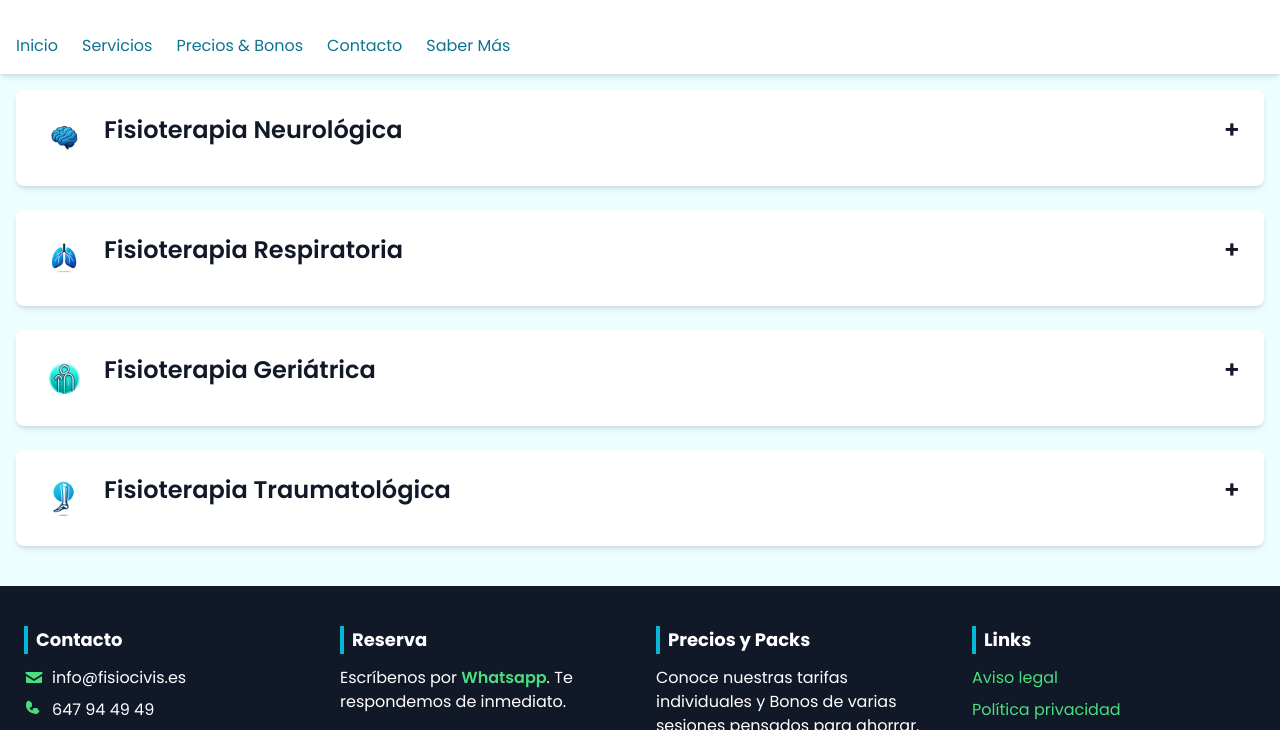
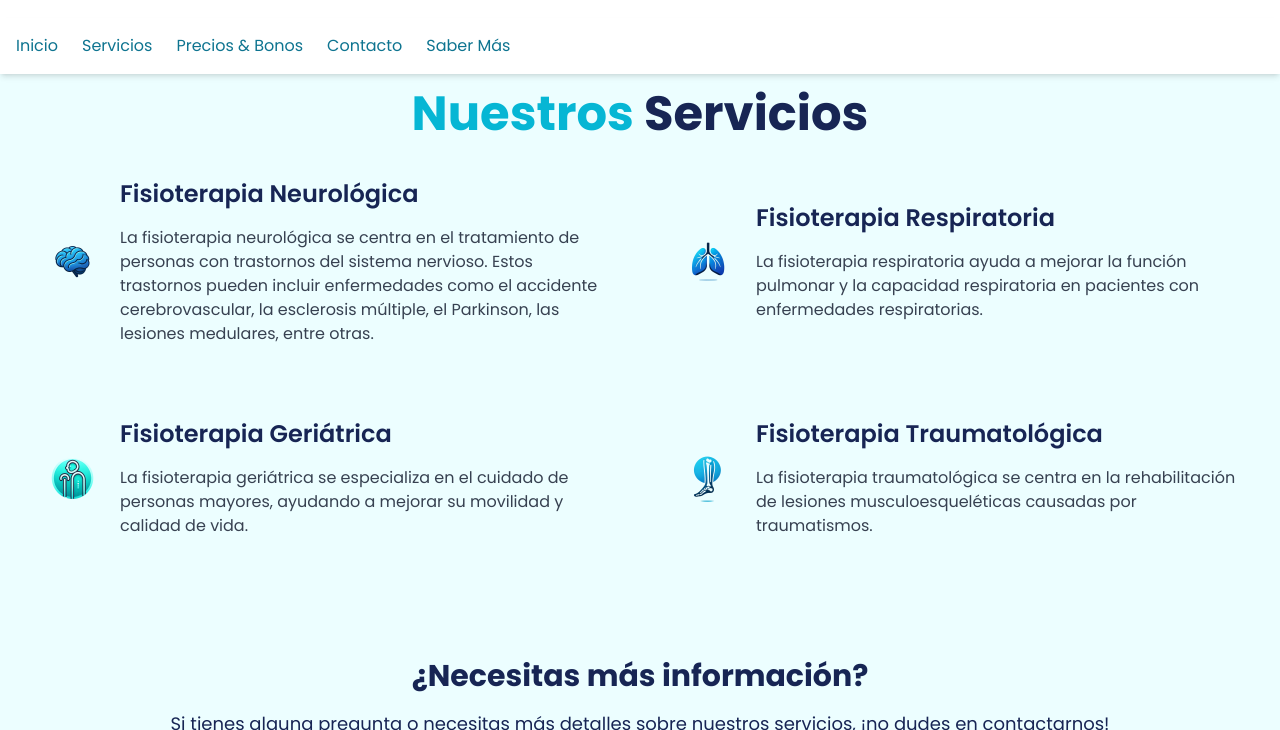
Before and after one commit to Pedrolacarcel98/FisioCivis, a plain HTML site: page servicios.html in a window 1280 px wide. Shown: the part 70-800 px from the top of the page. Drawn offline with nearby package versions, Linux system fonts and the light colour scheme.

Commit message:
servicios y index avance

```diff
--- a/servicios.html
+++ b/servicios.html
@@ -6,32 +6,28 @@
     <title>Servicios de Fisioterapia</title>
     <script src="https://cdn.tailwindcss.com"></script>
     <link href="https://fonts.googleapis.com/css2?family=Poppins:wght@400;600;700&display=swap" rel="stylesheet">
-    <script src="js/include.js"></script>
     <style>
-        body {
+        .custom-font {
             font-family: 'Poppins', sans-serif;
         }
-        .content {
-            max-height: 0;
-            overflow: hidden;
-            transition: max-height 0.2s ease-out;
-        }
-        .content.show {
-            max-height: 1000px; /* Ajusta este valor según sea necesario */
-        }
     </style>
+
 </head>
-<body class="bg-cyan-50 text-gray-900 font-poppins">
+<body class="bg-cyan-50 text-gray-900 custom-font">
 
     <div data-include="header.html"></div>
 
     <main class="p-4">
-        <div class="bg-white p-6 rounded-lg shadow-md mb-6 flex items-center">
-            <img src="images/services/neuro.png" alt="Icono Neurológica" class="h-12 w-12 mr-4">
+        <h2 class="text-5xl font-bold text-center text-cyan-500 mb-4">
+            Nuestros  <span class="text-blue-950">Servicios</span>
+        </h2>
+        <div class="grid grid-cols-1 md:grid-cols-2 gap-6">
+            <!-- Tarjeta 1: Fisioterapia Neurológica -->
+            <div class="p-6 rounded-lg  flex items-center">
+                <img src="images/services/neuro.png" alt="Icono Neurológica" class="h-16 w-16 mr-4">
                 <div class="flex-1">
-                <button class="w-full text-left text-2xl font-semibold mb-2 focus:outline-none" onclick="toggleContent('neuro')">
+                    <button class="w-full text-blue-950 text-left text-2xl font-semibold mb-2 focus:outline-none" onclick="toggleContent('neuro')">
                         Fisioterapia Neurológica
-                    <span class="float-right">+</span>
                     </button>
                     <div id="neuro" class="content mt-2 text-gray-700">
                         La fisioterapia neurológica se centra en el tratamiento de personas con trastornos del sistema nervioso. Estos trastornos pueden incluir enfermedades como el accidente cerebrovascular, la esclerosis múltiple, el Parkinson, las lesiones medulares, entre otras.
@@ -39,12 +35,12 @@
                 </div>
             </div>
 
-        <div class="bg-white p-6 rounded-lg shadow-md mb-6 flex items-center">
-            <img src="images/services/respi.png" alt="Icono Respiratoria" class="h-12 w-12 mr-4">
+            <!-- Tarjeta 2: Fisioterapia Respiratoria -->
+            <div class=" p-6 rounded-lg flex items-center">
+                <img src="images/services/respi.png" alt="Icono Respiratoria" class="h-16 w-16 mr-4">
                 <div class="flex-1">
-                <button class="w-full text-left text-2xl font-semibold mb-2 focus:outline-none" onclick="toggleContent('resp')">
+                    <button class="w-full text-blue-950 text-left text-2xl font-semibold mb-2 focus:outline-none" onclick="toggleContent('resp')">
                         Fisioterapia Respiratoria
-                    <span class="float-right">+</span>
                     </button>
                     <div id="resp" class="content mt-2 text-gray-700">
                         La fisioterapia respiratoria ayuda a mejorar la función pulmonar y la capacidad respiratoria en pacientes con enfermedades respiratorias.
@@ -52,12 +48,12 @@
                 </div>
             </div>
 
-        <div class="bg-white p-6 rounded-lg shadow-md mb-6 flex items-center">
-            <img src="images/services/ger.png" alt="Icono Geriátrica" class="h-12 w-12 mr-4">
+            <!-- Tarjeta 3: Fisioterapia Geriátrica -->
+            <div class=" p-6 rounded-lg  flex items-center">
+                <img src="images/services/ger.png" alt="Icono Geriátrica" class="h-16 w-16 mr-4">
                 <div class="flex-1">
-                <button class="w-full text-left text-2xl font-semibold mb-2 focus:outline-none" onclick="toggleContent('ger')">
+                    <button class="w-full text-blue-950 text-left text-2xl font-semibold mb-2 focus:outline-none" onclick="toggleContent('ger')">
                         Fisioterapia Geriátrica
-                    <span class="float-right">+</span>
                     </button>
                     <div id="ger" class="content mt-2 text-gray-700">
                         La fisioterapia geriátrica se especializa en el cuidado de personas mayores, ayudando a mejorar su movilidad y calidad de vida.
@@ -65,29 +61,35 @@
                 </div>
             </div>
 
-        <div class="bg-white p-6 rounded-lg shadow-md mb-6 flex items-center">
-            <img src="images/services/traum.png" alt="Icono Traumatológica" class="h-12 w-12 mr-4">
+            <!-- Tarjeta 4: Fisioterapia Traumatológica -->
+
+            <div class=" p-6 rounded-lg  flex items-center">
+                <img src="images/services/traum.png" alt="Icono Geriátrica" class="h-16 w-16 mr-4">
                 <div class="flex-1">
-                <button class="w-full text-left text-2xl font-semibold mb-2 focus:outline-none" onclick="toggleContent('traum')">
+                    <button class="w-full text-blue-950 text-left text-2xl font-semibold mb-2 focus:outline-none" onclick="toggleContent('ger')">
                         Fisioterapia Traumatológica
-                    <span class="float-right">+</span>
                     </button>
-                <div id="traum" class="content mt-2 text-gray-700">
-                    La fisioterapia traumatológica se centra en la rehabilitación de lesiones musculoesqueléticas causadas por traumatismos.
+                    <div id="ger" class="content mt-2 text-gray-700">
+                        La fisioterapia traumatológica se centra en la rehabilitación de lesiones musculoesqueléticas causadas por traumatismos.                    </div>
                 </div>
             </div>
+
+
         </div>
+
+        <section class="text-white py-12 mt-12 text-center">
+            <h2 class="text-3xl text-blue-950 font-bold mb-4">¿Necesitas más información?</h2>
+            <p class="text-lg text-blue-950 mb-6">Si tienes alguna pregunta o necesitas más detalles sobre nuestros servicios, ¡no dudes en contactarnos!</p>
+            <a href="contacto.html" class="inline-block bg-cyan-500 text-white px-8 py-4 text-xl font-semibold rounded-full hover:bg-blue-950 transition duration-300 transform hover:scale-105">
+                Contáctanos
+            </a>
+        </section>
+
     </main>
-
 
     <div data-include="footer.html"></div>
 
     <script src="js/include.js"></script>
-    <script>
-        function toggleContent(id) {
-            const content = document.getElementById(id);
-            content.classList.toggle('show');
-        }
-    </script>
+
 </body>
 </html>
```
Also changed, not shown: index.html (+57 -18 lines). Lines whose indentation alone changed are shown as unchanged.
